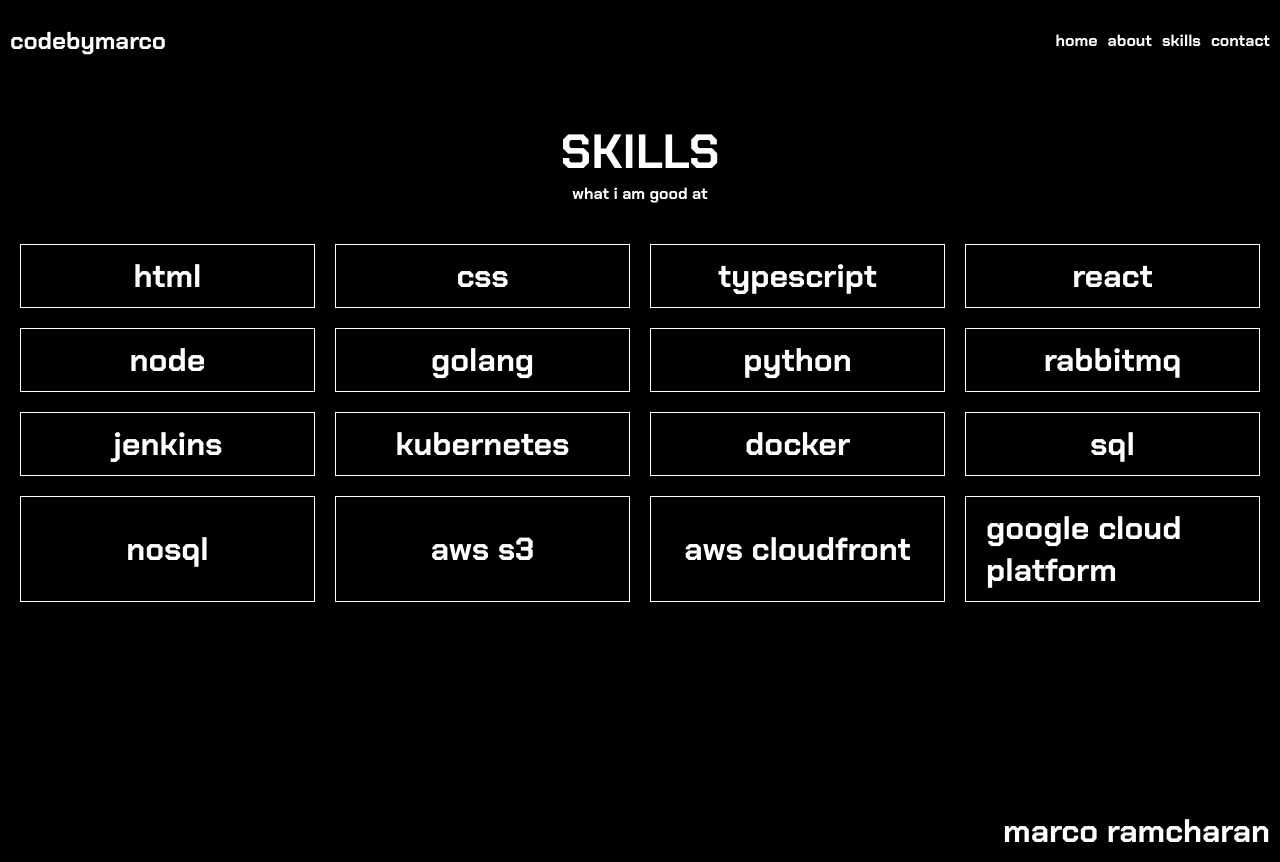
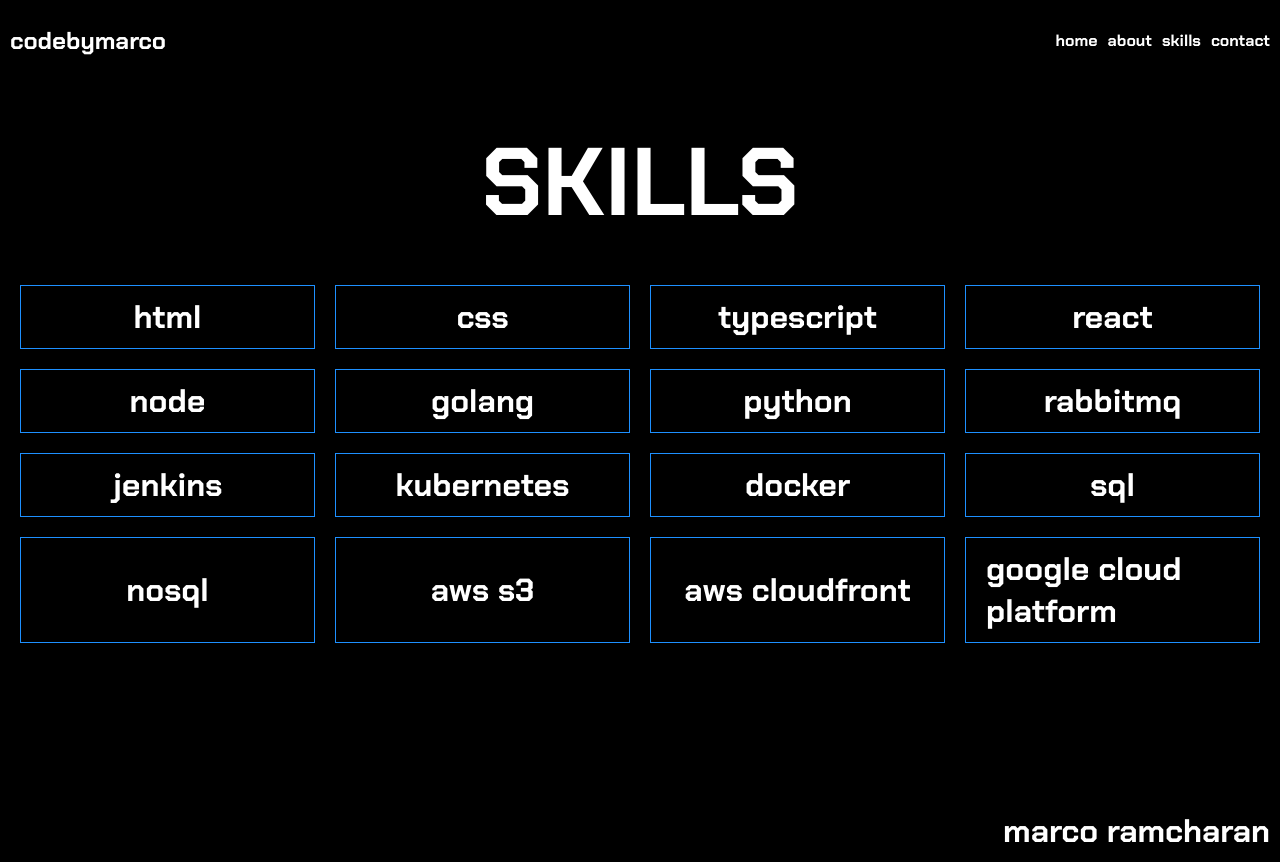
Before and after one commit to codebymarco/portfolio, a React (Vite) app: page /skills in a window 1280 px wide. Built offline with nearby package versions, Linux system fonts and the light colour scheme.

Commit message:
added more stuff

```diff
--- a/src/components/pages/Contact.jsx
+++ b/src/components/pages/Contact.jsx
@@ -6,7 +6,6 @@ const Contact = () => {
       <div className="contact-top">
         <h1>Contact me</h1>
       </div>
-      <div className="divider"></div>
       <div className="contact-container">
         <div className="box">
           <div className="label">email</div>
--- a/src/components/pages/Skills.jsx
+++ b/src/components/pages/Skills.jsx
@@ -5,7 +5,6 @@ const Skills = () => {
     <div className="skills">
       <div className="skills-top">
         <h1>SKILLS</h1>
-        <p>what i am good at</p>
       </div>
       <div className="skillspage-container">
         <div className="box">html</div>
--- a/src/styles/about.css
+++ b/src/styles/about.css
@@ -72,7 +72,7 @@
 
 .hobbies-container .box{
     padding: 10px 20px;
-    border: 1px solid white;
+    border: 1px solid dodgerblue;
     font-size: 2rem;
 }
 
--- a/src/styles/banner.css
+++ b/src/styles/banner.css
@@ -14,4 +14,5 @@
 
 .banner p{
     font-size: 2rem;
+    color: dodgerblue;
 }
--- a/src/styles/contact.css
+++ b/src/styles/contact.css
@@ -34,7 +34,7 @@
 
   .contact-container .box .label{
     width: 200px;
-    background-color: green;
+    background-color: dodgerblue;
     height: 100%;
     display: flex;
     justify-content: center;
--- a/src/styles/skills.css
+++ b/src/styles/skills.css
@@ -11,11 +11,9 @@
   padding: 20px;
   text-align: center;
   color: white;
+  font-size: 3rem;
+
 }
-
-.skills-top h1{
-    font-size: 3rem;
-  }
 
 .skillspage-container{
     display: grid;
@@ -27,7 +25,7 @@
     display: flex;
     justify-content: center;
     align-items: center;
-    border: 1px solid white;
+    border: 1px solid dodgerblue;
     color: white;
     font-size: 2rem;
     padding: 10px 20px;
```
